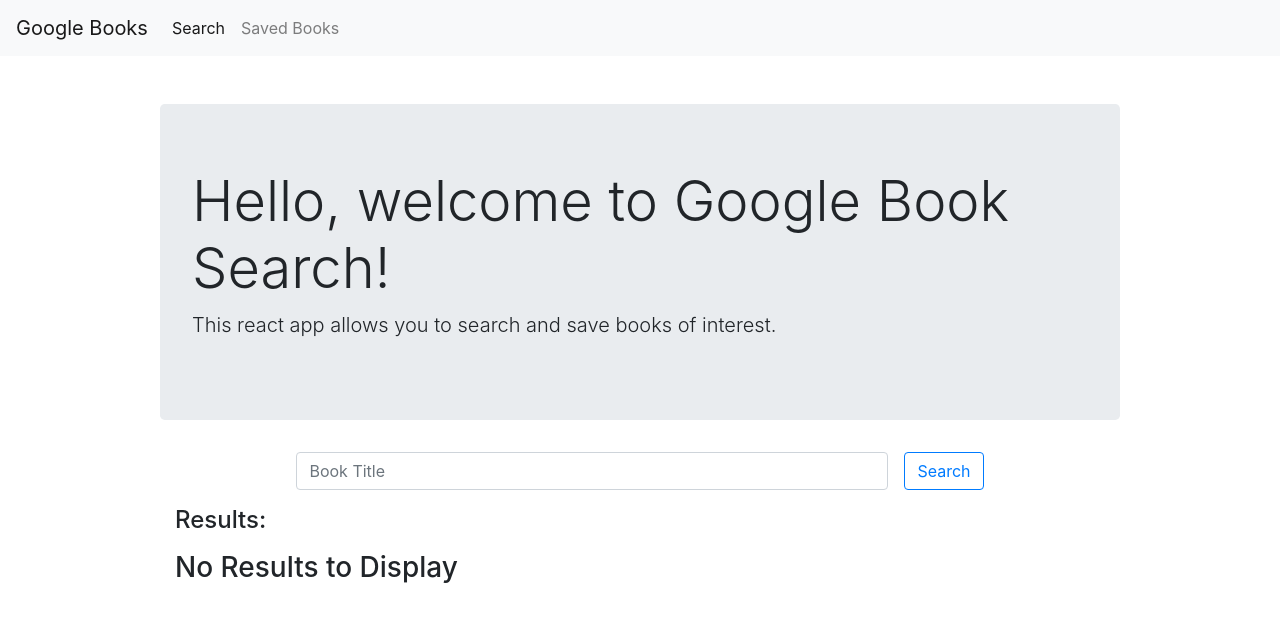
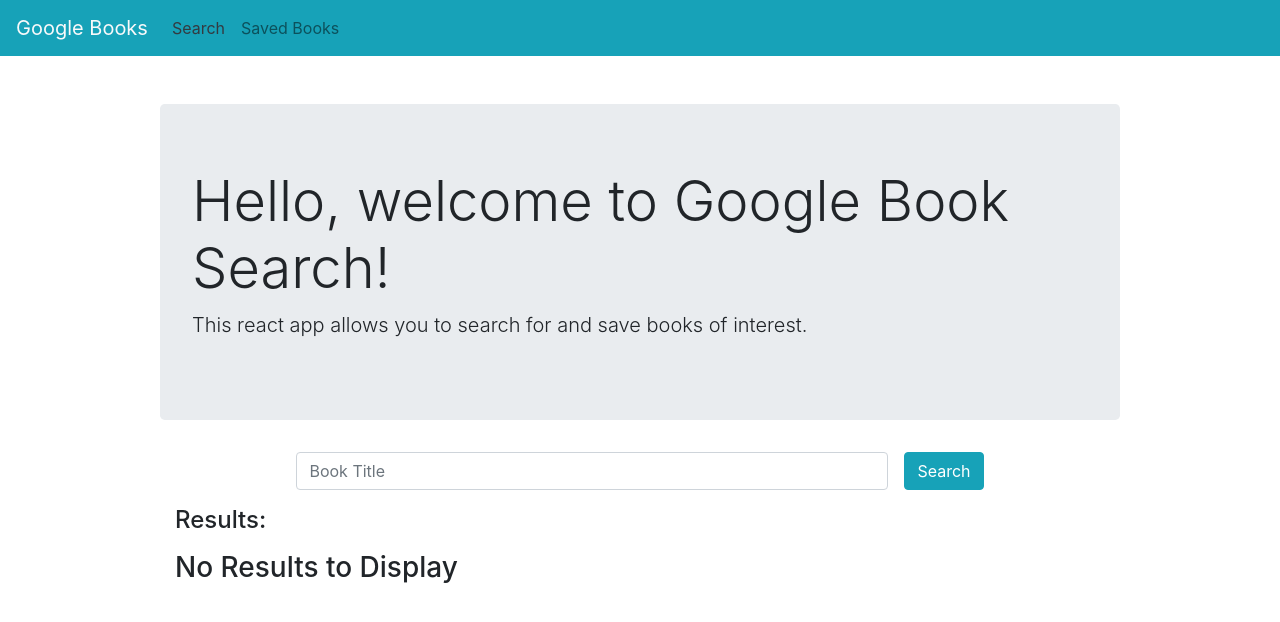
Before and after one commit to BMccorm/Book-Finder, a React (Create React App) app in the folder client/: page / in a window 1280 px wide. Shown: the top 622 px of the page. Built offline with nearby package versions, Linux system fonts and the light colour scheme.

Commit message:
updated readme

```diff
--- a/client/src/components/Jumbotron/index.js
+++ b/client/src/components/Jumbotron/index.js
@@ -5,7 +5,7 @@
     return (
         <div className="jumbotron col-9 mx-auto mt-5">
             <h1 className="display-4">Hello, welcome to Google Book Search!</h1>
-            <p className="lead">This react app allows you to search and save books of interest.</p>
+            <p className="lead">This react app allows you to search for and save books of interest.</p>
         </div>
     );
 }
--- a/client/src/components/Nav/index.js
+++ b/client/src/components/Nav/index.js
@@ -2,17 +2,17 @@
 
 function Nav() {
     return (
-        <nav className="navbar navbar-expand-lg navbar-light bg-light">
-            <a className="navbar-brand" href="/">Google Books</a>
+        <nav className="navbar navbar-expand navbar-light bg-info">
+            <a className="navbar-brand text-light" href="/">Google Books</a>
             <button className="navbar-toggler" type="button" data-toggle="collapse" data-target="#navbarNav" aria-controls="navbarNav" aria-expanded="false" aria-label="Toggle navigation">
                 <span className="navbar-toggler-icon"></span>
             </button>
             <div className="collapse navbar-collapse" id="navbarNav">
                 <ul className="navbar-nav">
                     <li className="nav-item active">
-                        <a className="nav-link" href="/">Search<span className="sr-only">(current)</span></a>
+                        <a className="nav-link text-dark" href="/">Search<span className="sr-only">(current)</span></a>
                     </li>
-                    <li className="nav-item">
+                    <li className="nav-item text-dark">
                         <a className="nav-link" href="/savedbooks">Saved Books</a>
                     </li>
 
--- a/client/src/components/SearchBooks/index.js
+++ b/client/src/components/SearchBooks/index.js
@@ -28,7 +28,7 @@
                     placeholder="Book Title"
                     id="searchInput"
                 />
-                <button type="button" className="btn btn-outline-primary ml-3" onClick={handleOnInputChange}>Search</button>
+                <button type="button" className="btn btn-info ml-3" onClick={handleOnInputChange}>Search</button>
             </form>
             <h4 className="col-9 mx-auto mt-3">Results:</h4>
             <SearchResults books={books} />
--- a/client/src/utils/API.js
+++ b/client/src/utils/API.js
@@ -5,10 +5,7 @@
   getBooks: function () {
     return axios.get("/api/books");
   },
-  // Gets the book with the given id
-  getBook: function (id) {
-    return axios.get("/api/books/" + id);
-  },
+
   // Deletes the book with the given id
   deleteBook: function (id) {
     return axios.delete("/api/books/" + id);
```
Also changed, not shown: client/src/components/SavedBooksResults/index.js (+0 -8 lines), 9 other files (tests, documents, lock files or other folders).
